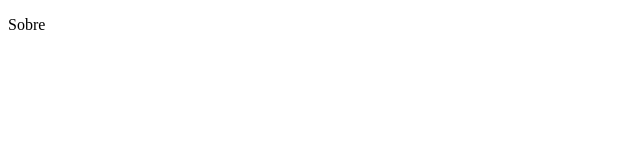
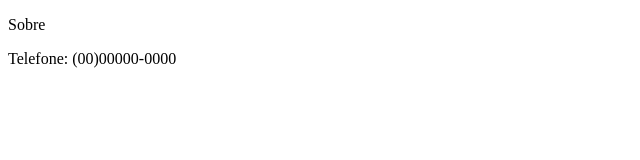
Before and after one commit to ClevertonRoch/github-master, a plain HTML site: page sobre.html in a window 1280 px wide. Shown: the whole page, without its empty margins (0-640 px from the left). Drawn offline with Linux system fonts and the light colour scheme.

Commit message:
Telefone adicionar #3

```diff
--- a/sobre.html
+++ b/sobre.html
@@ -8,5 +8,6 @@
 </head>
 <body>
     <p>Sobre</p>
+    <p>Telefone: (00)00000-0000</p>
 </body>
 </html>
```
